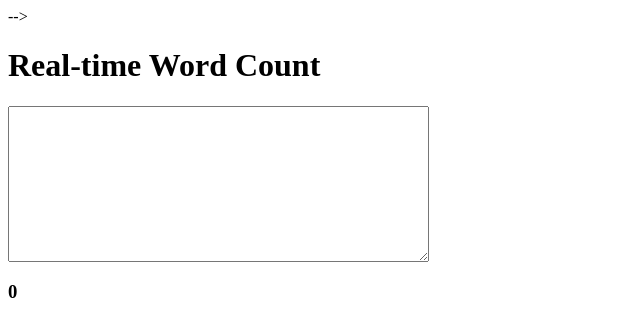
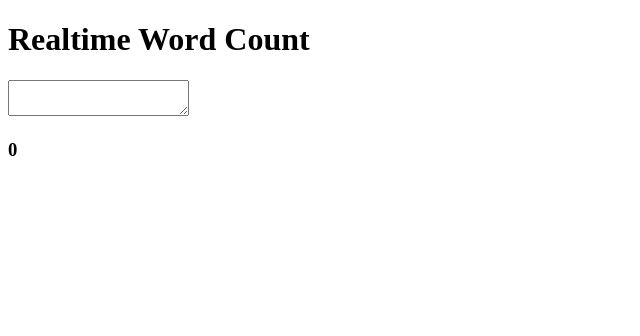
Before and after one commit to acciojob/gre-essay-tool-aFarhin, a website: page main.html in a window 1280 px wide. Shown: the whole page, without its empty margins (0-640 px from the left). Drawn offline with Linux system fonts and the light colour scheme.

Commit message:
created a submission

```diff
--- a/main.html
+++ b/main.html
@@ -1,4 +1,9 @@
-<!-- <!DOCTYPE html>
+
+
+
+
+
+<!DOCTYPE html>
 
 <html>
 
@@ -7,27 +12,12 @@
 </head>
 
 <body>
-	<!-- the entire body must be written by student -->
-<!--     <script type="text/javascript" src="./script.js">
+	<h1>Realtime Word Count</h1>
+  <textarea id="evaluatedText" oninput="countWords()"></textarea>
+  <h3 id="wordCount">0</h3>
+    <script type="text/javascript" src="./script.js">
 </script>
 
 </body>
 
-</html> --> -->
-
-<!DOCTYPE html>
-<html>
-<head>
-	<title>Real-time Word Count</title>
-	<link rel="stylesheet" href="styles.css">
-</head>
-<body>
-	<h1>Real-time Word Count</h1>
-	<textarea id="evaluatedText" rows="10" cols="50" oninput="updateWordCount()"></textarea>
-	<h3 id="wordCount">0</h3>
-
-	 <script type="text/javascript" src="./script.js">
-
-	</script>
-</body>
 </html>
```
